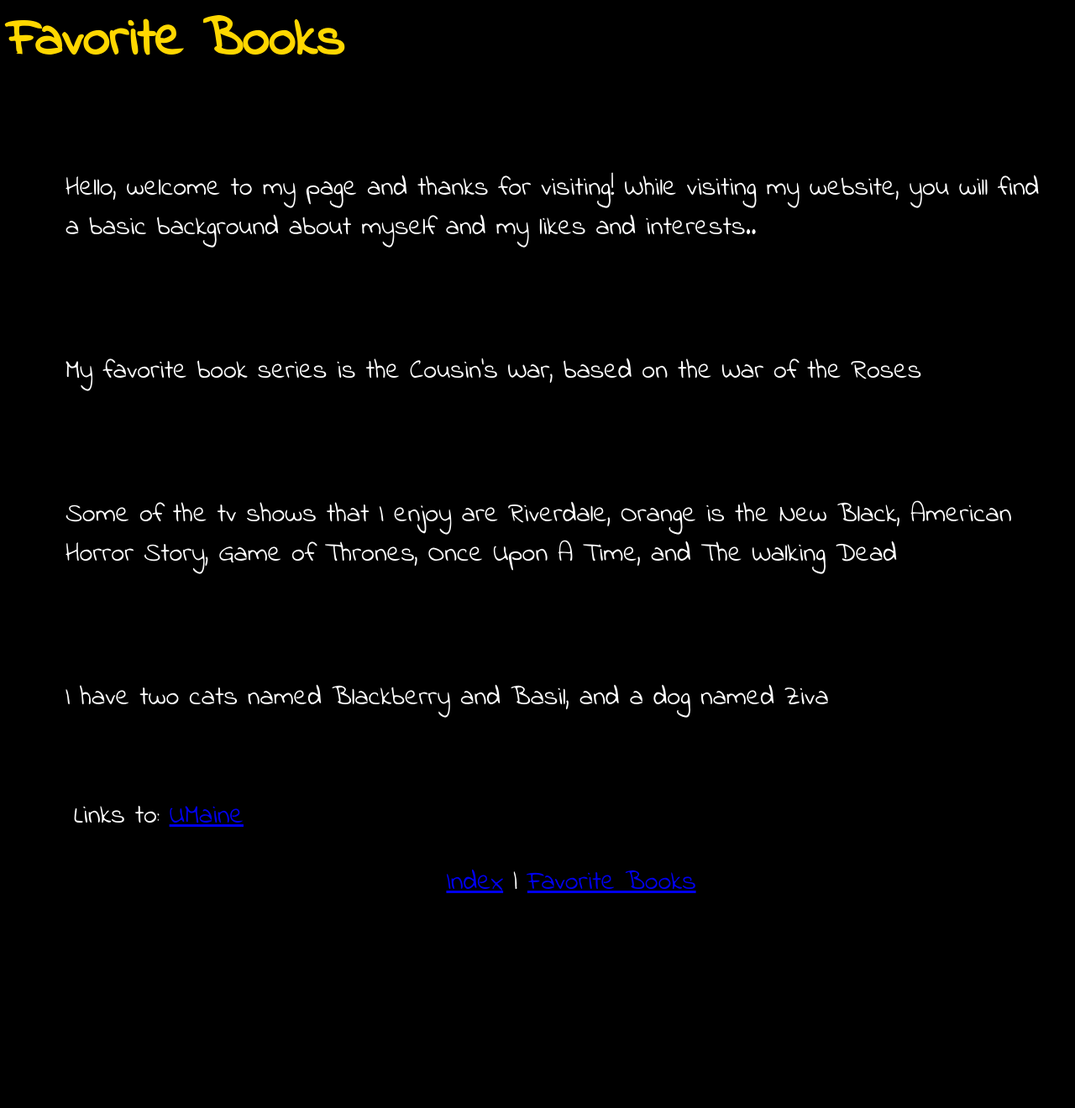
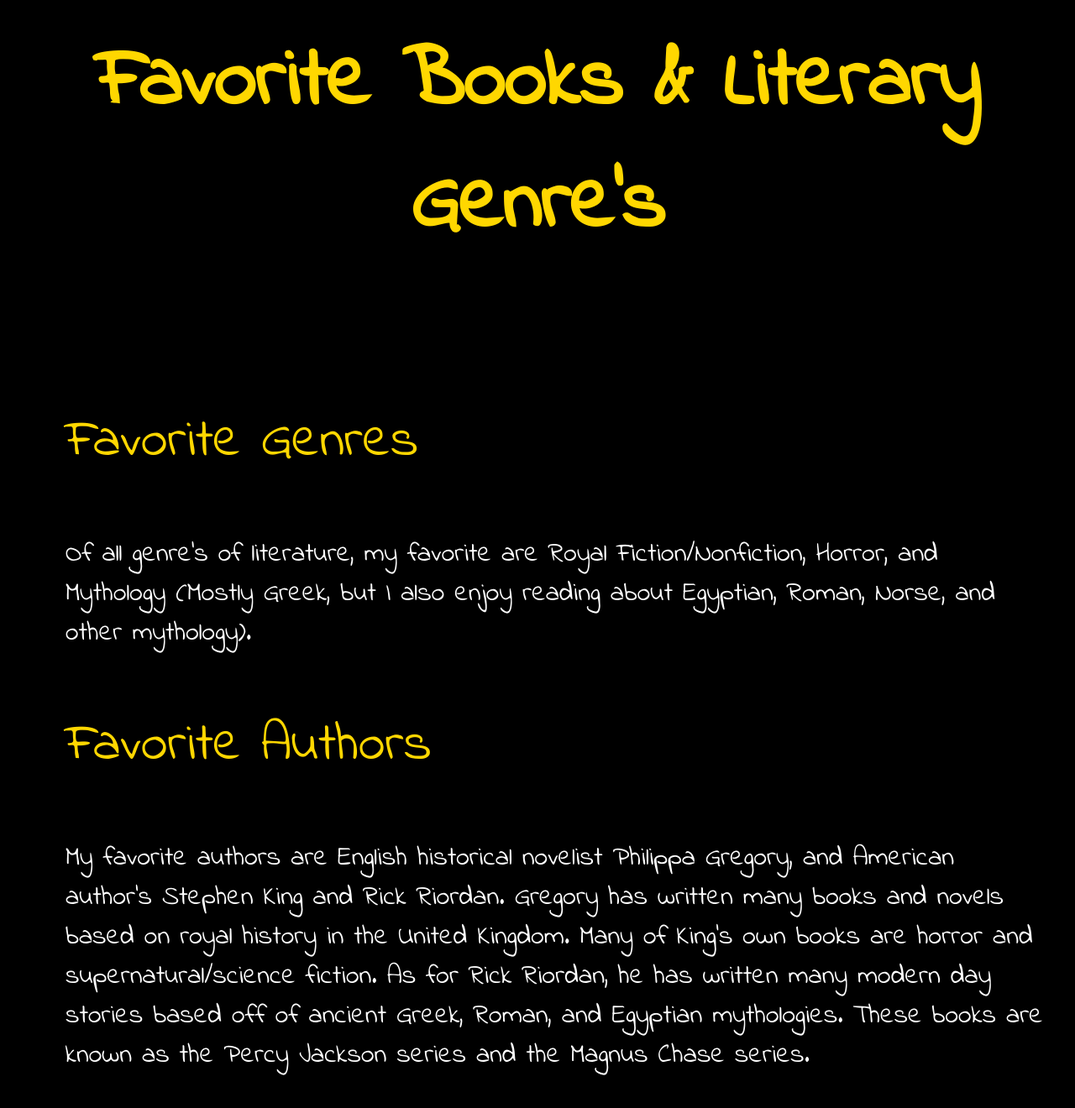
Before and after one commit to MarkPollard2017/MarkPollard2017.github.io, a plain HTML site: page Books.html in a window 1280 px wide. Shown: the part 40-1360 px from the top of the page at 84% size. Before the commit the page ends 1147 px from the top, so only its background shows below. Drawn offline with Linux system fonts and the light colour scheme.

Commit message:
Add files via upload

```diff
--- a/Books.html
+++ b/Books.html
@@ -1,28 +1,29 @@
 <!DOCTYPE html>
 <html>
 	<head>
-		<title>Mark's Homepage</title>
+		<title>Favorite Books</title>
 		<link href="https://fonts.googleapis.com/css?family=Indie+Flower" rel="stylesheet">
 		<link href="styles.css" rel="stylesheet">
 	</head>
 <body>
-		<h1>Favorite Books</h1>
+		<h1 align="center">Favorite Books & Literary Genre's</h1>
 
 <nav>
 <ul>
-<li><p>Hello, welcome to my page and thanks for visiting! While visiting my website, you will find a basic background about myself and my likes and interests..</p></li>
-<li><p>My favorite book series is the Cousin's War, based on the War of the Roses</p></li>
-<li><p>Some of the tv shows that I enjoy are Riverdale, Orange is the New Black, American Horror Story, Game of Thrones, Once Upon A Time, and The Walking Dead</p></li>
-<li><p>I have two cats named Blackberry and Basil, and a dog named Ziva</p></li>
+<li>
+<p align="left"; style="color:gold; font-size:200%">Favorite Genres</p>
+<p>Of all genre's of literature, my favorite are Royal Fiction/Nonfiction, Horror, and Mythology (Mostly Greek, but I also enjoy reading about Egyptian, Roman, Norse, and other mythology).</p>
+<p align="left"; style="color:gold; font-size:200%">Favorite Authors</p>
+<p>My favorite authors are English historical novelist Philippa Gregory, and American author's Stephen King and Rick Riordan. Gregory has written many books and novels based on royal history in the United Kingdom. Many of King's own books are horror and supernatural/science fiction. As for Rick Riordan, he has written many modern day stories based off of ancient Greek, Roman, and Egyptian mythologies. These books are known as the Percy Jackson series and the Magnus Chase series.</p></li>
 <ul>
 
+<p><div align="center"><img src="https://scontent-ort2-2.xx.fbcdn.net/v/t31.0-8/22256488_1497101633699591_8139204890725783514_o.jpg?oh=33792b10963f3e40cd63b9e013408671&oe=5A3C5F29" style="width:650px; height:550px;"></div></p>
 
-	<p>Links to:
 
-<a HREF="https://www.umaine.edu">UMaine</a></p>
+
 
 <p><div align="center">
-<a href="index.html">Index</a> |
+<a href="index.html">Homepage</a> |
 <a href="Books.html">Favorite Books</a>
 </div></p>
 	</body>
--- a/styles.css
+++ b/styles.css
@@ -1,4 +1,5 @@
-h1 { color: gold; }
+h1 { color: gold;
+	font-size: 75pt }
 
 body {
 	background: black;
```
